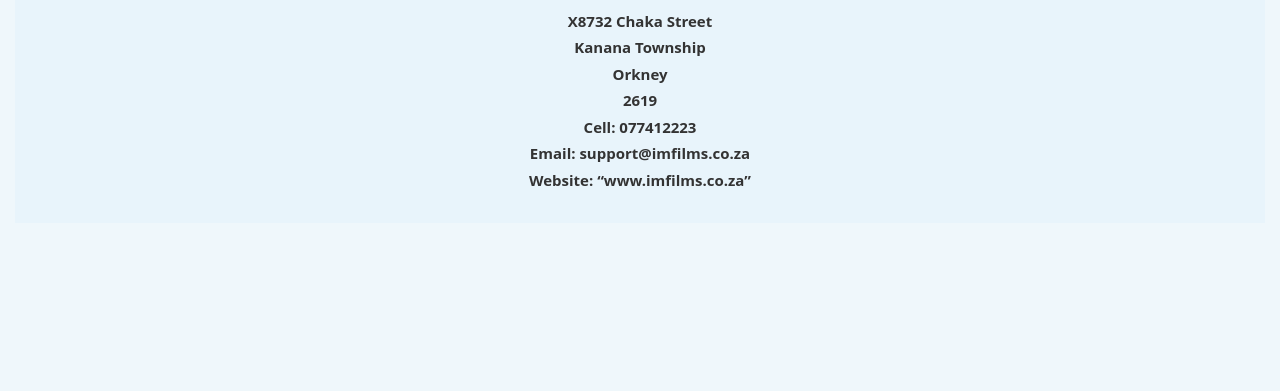
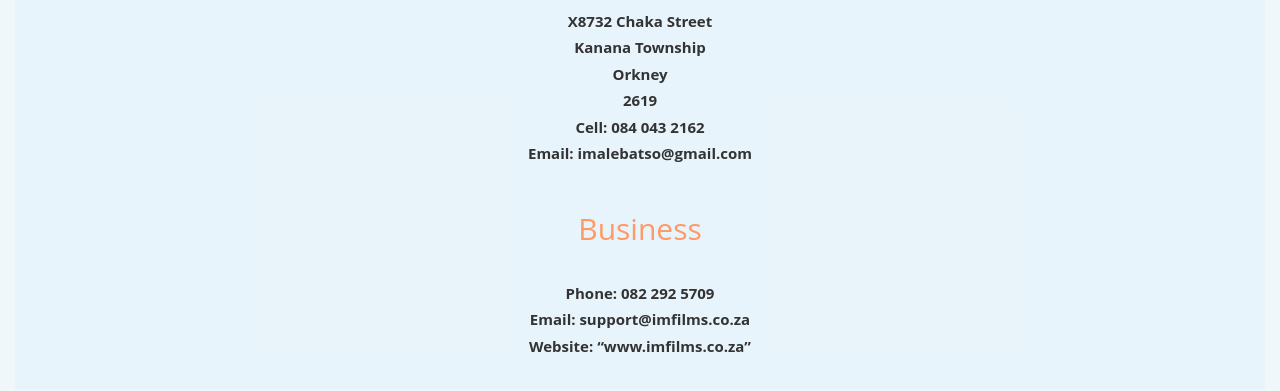
Before and after one commit to Tumelo-Mofokeng/imfilms.github.io, a plain HTML site: page index.html in a window 1280 px wide. Shown: the part 663-1054 px from the top of the page. Before the commit the page ends 936 px from the top, so only its background shows below. Drawn offline with nearby package versions, Linux system fonts and the light colour scheme.

Commit message:
Added contact details

```diff
--- a/index.html
+++ b/index.html
@@ -64,8 +64,14 @@
 				<h5>Kanana Township</h5>
 				<h5>Orkney</h5>
 				<h5>2619</h5>
-				<h5>Cell: 077412223</h5>
-				<h5>Email: support@imfilms.co.za</h5>
+				<h5>Cell: 084 043 2162</h5>
+				<h5>Email: imalebatso@gmail.com</h5
+				</br>
+					</br>
+					<h3>Business</h3>
+				</br>
+					<h5>Phone: 082 292 5709</h5>
+				        <h5>Email: support@imfilms.co.za</h5>
 				<h5>Website: <q>www.imfilms.co.za</q></h5>
 			</div>
 		</div>
```
